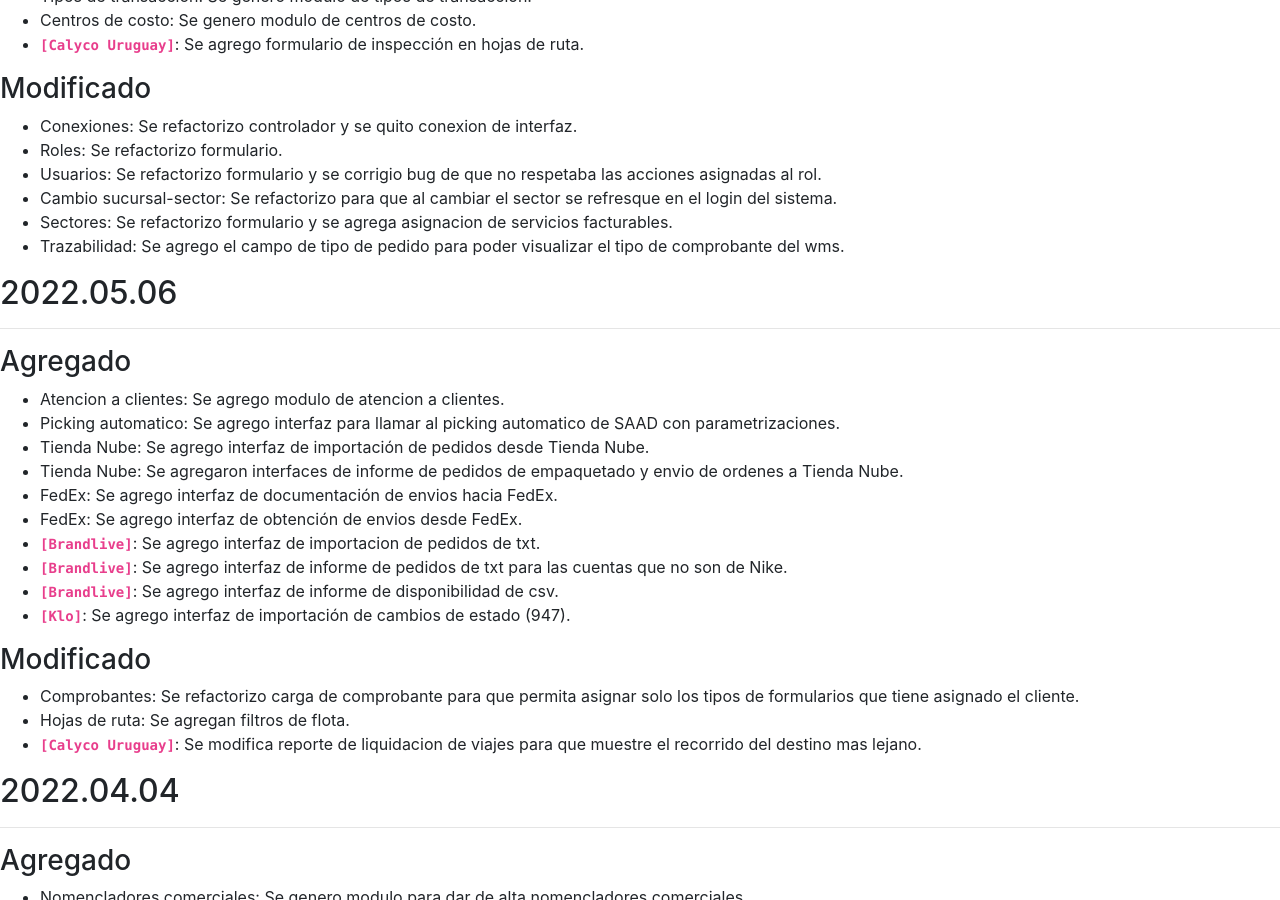
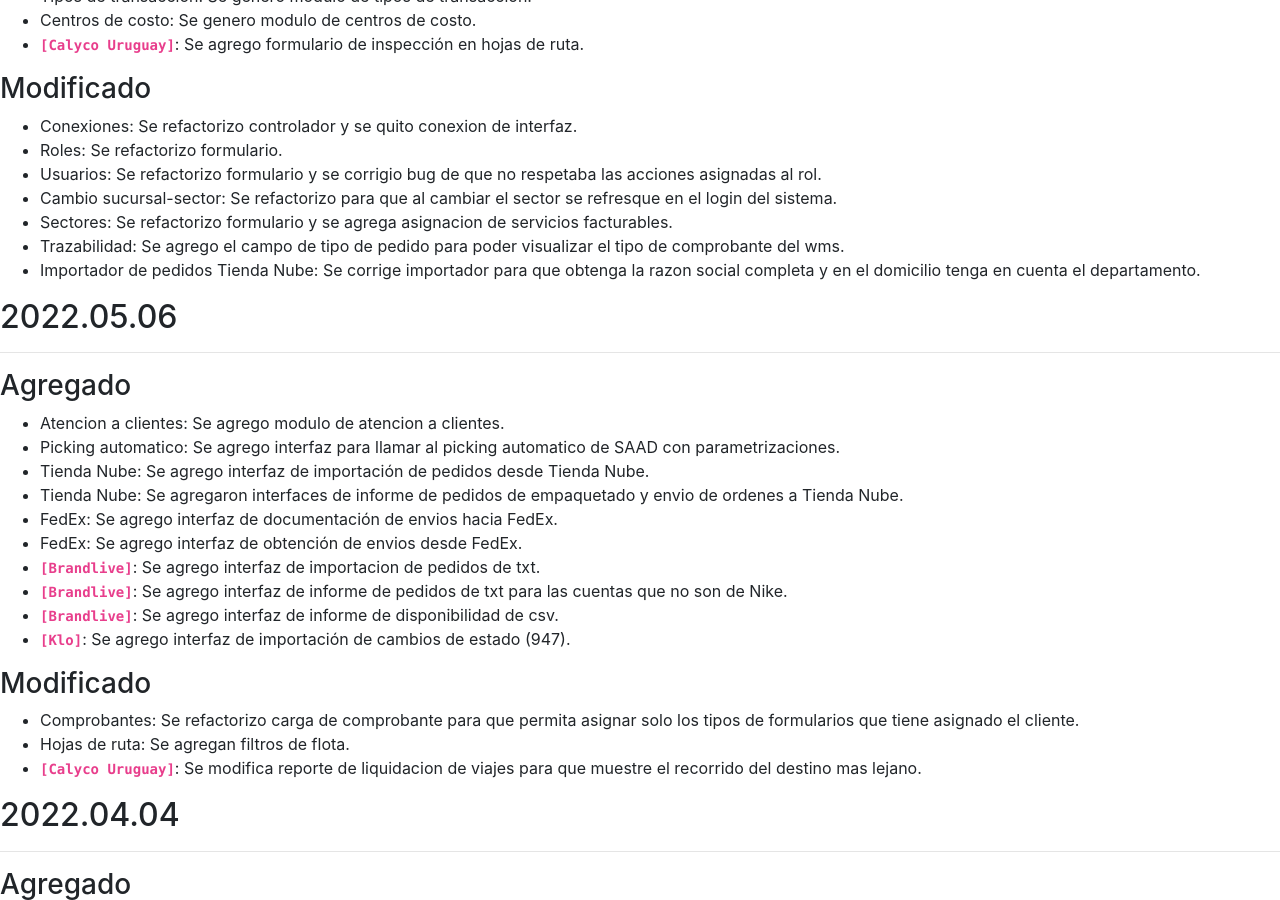
Before and after one commit to brainsys-arsaad/versionado, a Jekyll site: the page built from registro-cambios.markdown, in a window 1280 px wide and 900 px high, scrolled down 498 px. Built offline with Jekyll 4.4.1, drawn with Linux system fonts in a browser that asks for light colours.

Commit message:
Update registro-cambios.markdown

```diff
--- a/registro-cambios.markdown
+++ b/registro-cambios.markdown
@@ -82,6 +82,7 @@ El formato esta basado en [Keep a Changelog](https://keepachangelog.com/es-ES/1.
 - Cambio sucursal-sector: Se refactorizo para que al cambiar el sector se refresque en el login del sistema.
 - Sectores: Se refactorizo formulario y se agrega asignacion de servicios facturables.
 - Trazabilidad: Se agrego el campo de tipo de pedido para poder visualizar el tipo de comprobante del wms.
+- Importador de pedidos Tienda Nube: Se corrige importador para que obtenga la razon social completa y en el domicilio tenga en cuenta el departamento.
 
 ## 2022.05.06
 ---
```
